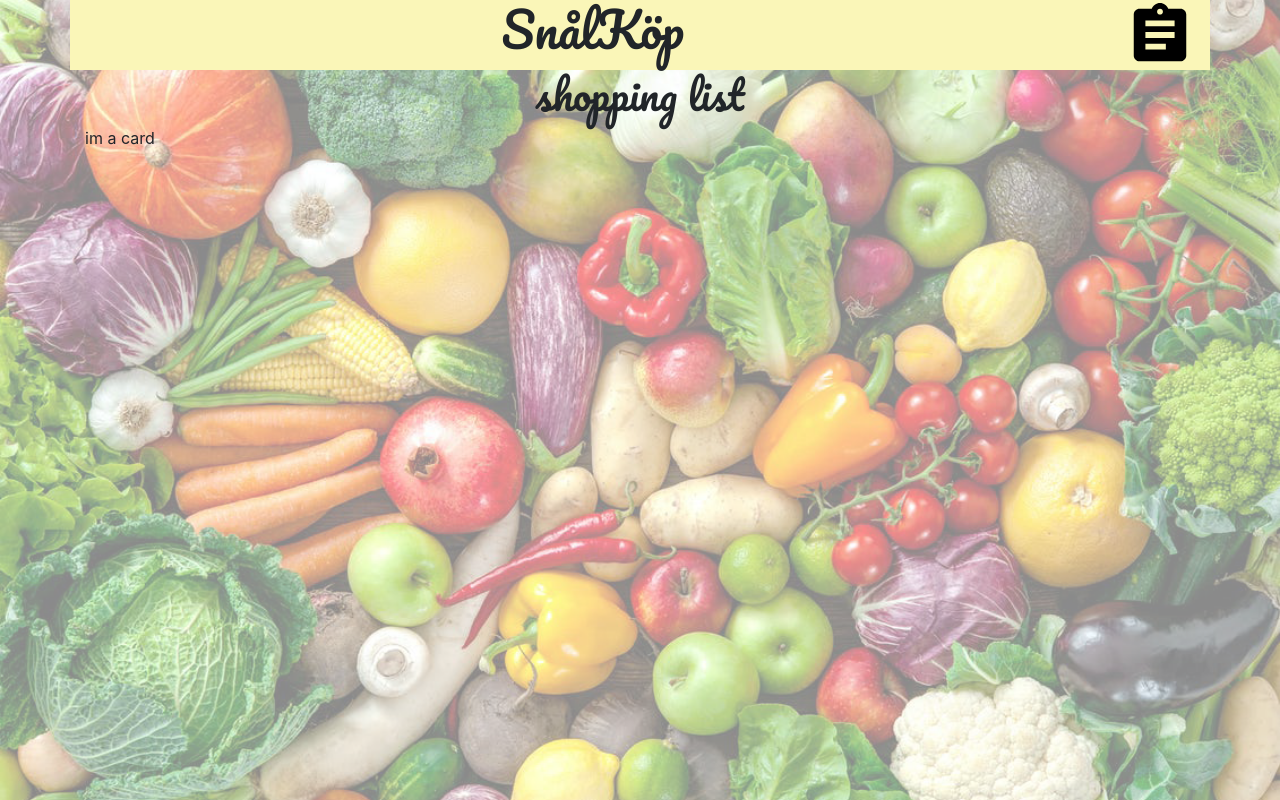
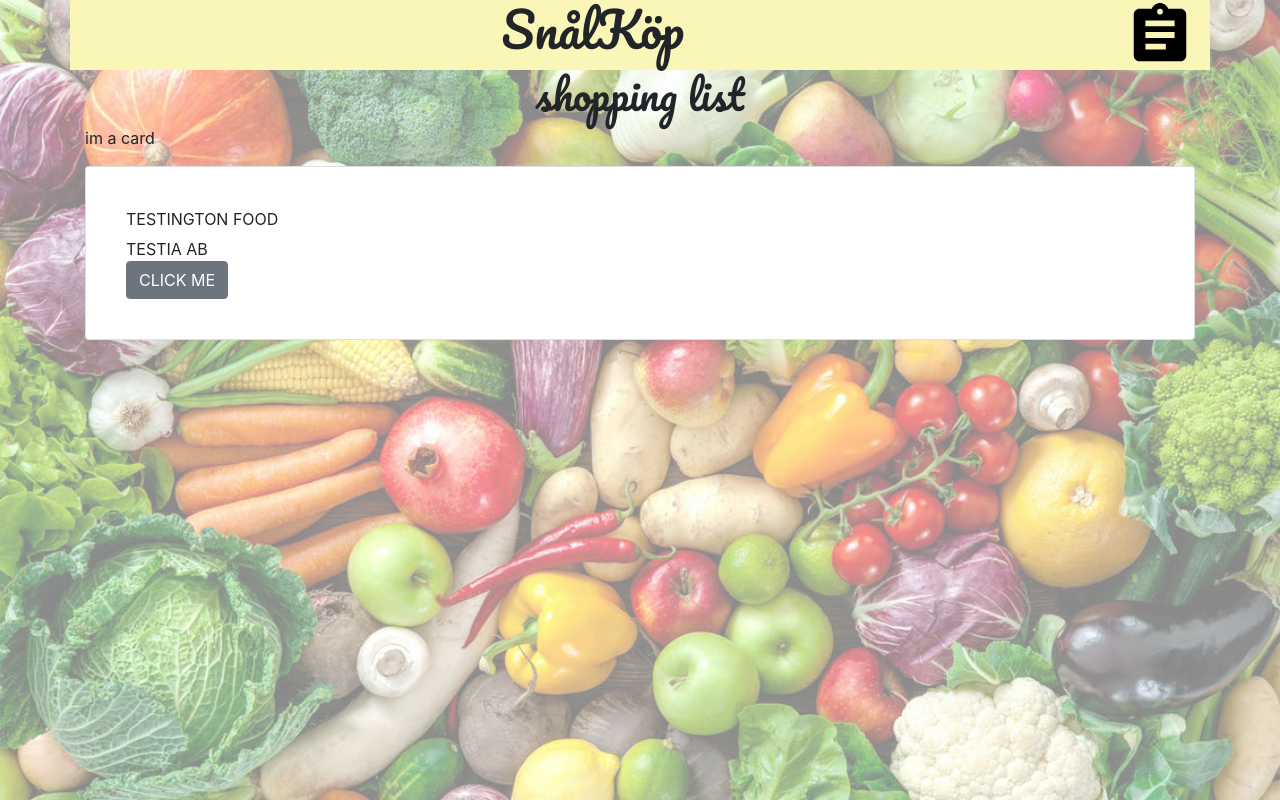
Before and after one commit to Fredde-J/MatPriser, a React (Create React App) app in the folder foodcomparer/: page /shoppinglist in a window 1280 px wide. Built offline with nearby package versions, Linux system fonts and the light colour scheme; no server answers.

Commit message:
Init ShoppingProductCard with default props

```diff
--- /dev/null
+++ b/foodcomparer/src/components/ShoppingListProductCard.js
@@ -0,0 +1,24 @@
+import React, { defaultProps } from "react";
+import { Button, Card, CardBody, CardTitle, CardSubtitle } from "reactstrap";
+
+const ShoppingListProductCard = (props) => {
+  return (
+    <>
+      <Card body>
+        <CardBody>
+          <CardTitle>{props.name}</CardTitle>
+          <CardSubtitle>{props.brand}</CardSubtitle>
+          <Button>CLICK ME</Button>
+        </CardBody>
+      </Card>
+    </>
+  );
+};
+
+ShoppingListProductCard.defaultProps = {
+  name: "TESTINGTON FOOD",
+  brand: "TESTIA AB",
+  ammount: 0,
+};
+
+export default ShoppingListProductCard;
--- a/foodcomparer/src/pages/ShoppingListPage.js
+++ b/foodcomparer/src/pages/ShoppingListPage.js
@@ -1,12 +1,14 @@
 import React from 'react'
 import { withRouter } from "react-router-dom";
 import ShoppingListCard from "../components/ShoppingListCard"
+import ShoppingListProductCard from '../components/ShoppingListProductCard';
 
 const ShoppingListPage =()=>{
  return (
      <>
      <h1>shopping list</h1>
      <ShoppingListCard></ShoppingListCard>
+     <ShoppingListProductCard></ShoppingListProductCard>
      </>
  )
 
```
